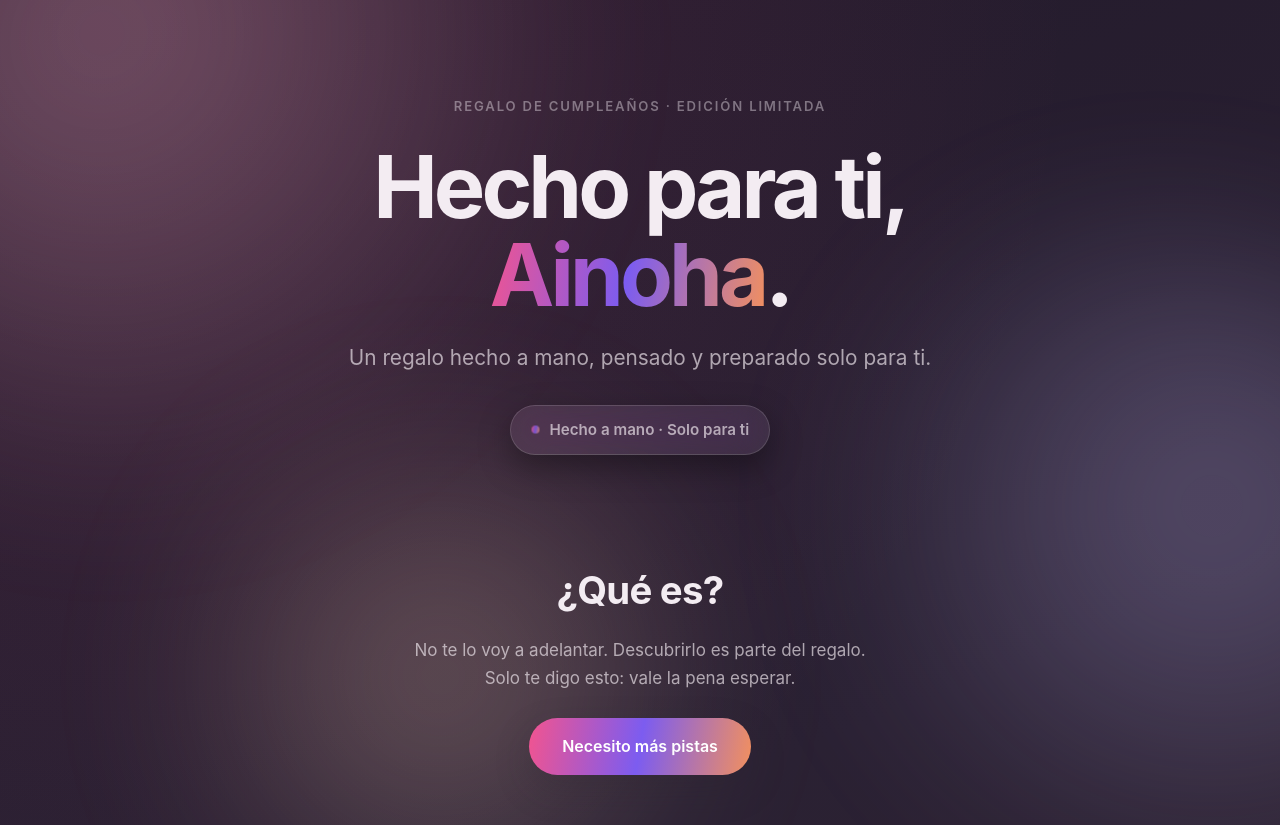
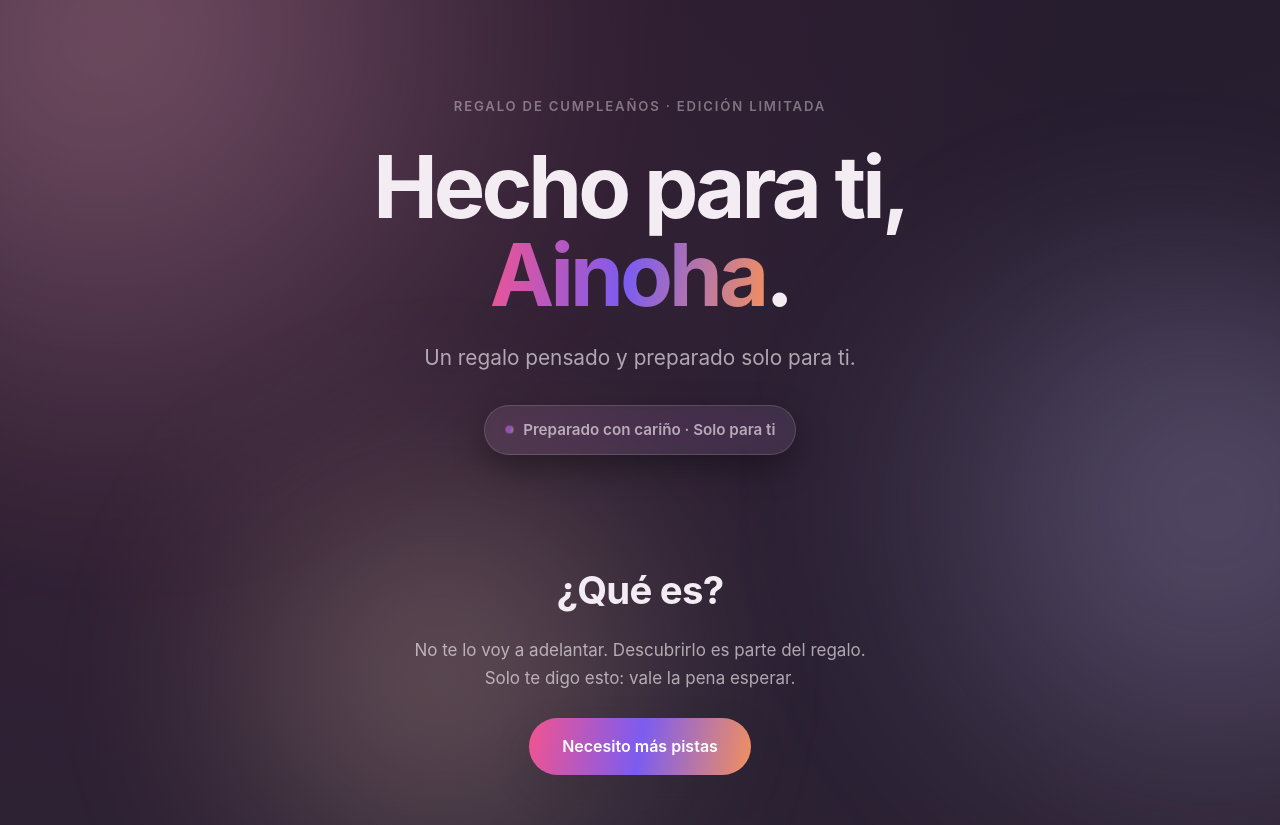
Before and after one commit to Haplee/regalo-ainoha, a plain HTML site: page index.html in a window 1280 px wide. Shown: the top 825 px of the page. Drawn offline with Linux system fonts and the light colour scheme.

Commit message:
Quitar 'hecho a mano'; lenguaje neutro de regalo

```diff
--- a/index.html
+++ b/index.html
@@ -19,8 +19,8 @@
 
     <header class="hero">
       <h1 class="reveal">Hecho para ti,<br><span class="grad">Ainoha</span>.</h1>
-      <p class="hero-sub reveal">Un regalo hecho a mano, pensado y preparado solo para ti.</p>
-      <span class="pill reveal"><span class="dot" aria-hidden="true"></span>Hecho a mano · Solo para ti</span>
+      <p class="hero-sub reveal">Un regalo pensado y preparado solo para ti.</p>
+      <span class="pill reveal"><span class="dot" aria-hidden="true"></span>Preparado con cariño · Solo para ti</span>
     </header>
 
     <section class="mystery">
@@ -64,7 +64,7 @@
 
     <footer class="reveal">
       <p class="foot-big">Feliz cumpleaños, Ainoha. 🎂</p>
-      <p class="foot-small">Hecho a mano para una sola persona en el mundo: tú.</p>
+      <p class="foot-small">Pensado para una sola persona en el mundo: tú.</p>
     </footer>
   </main>
 
```
